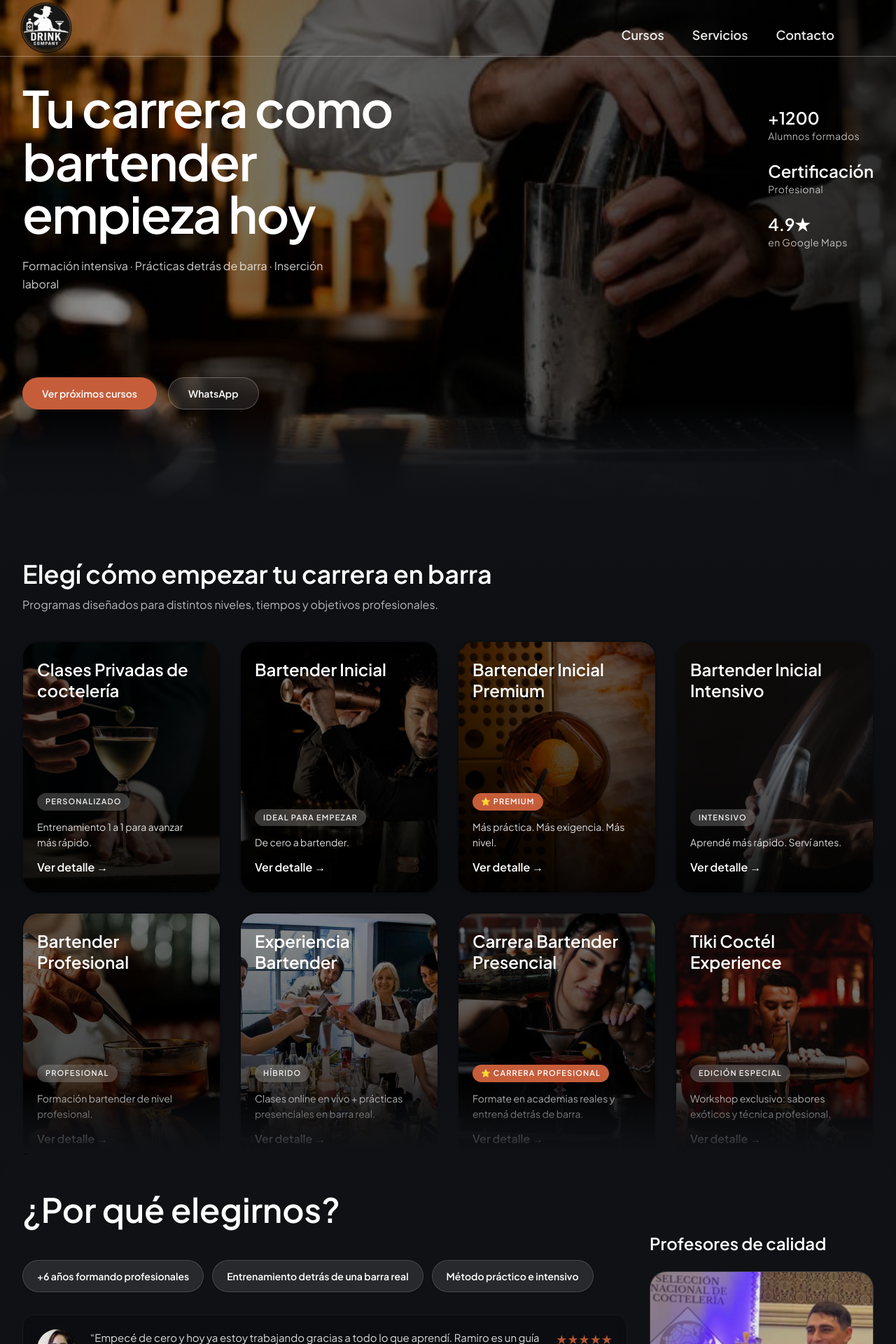
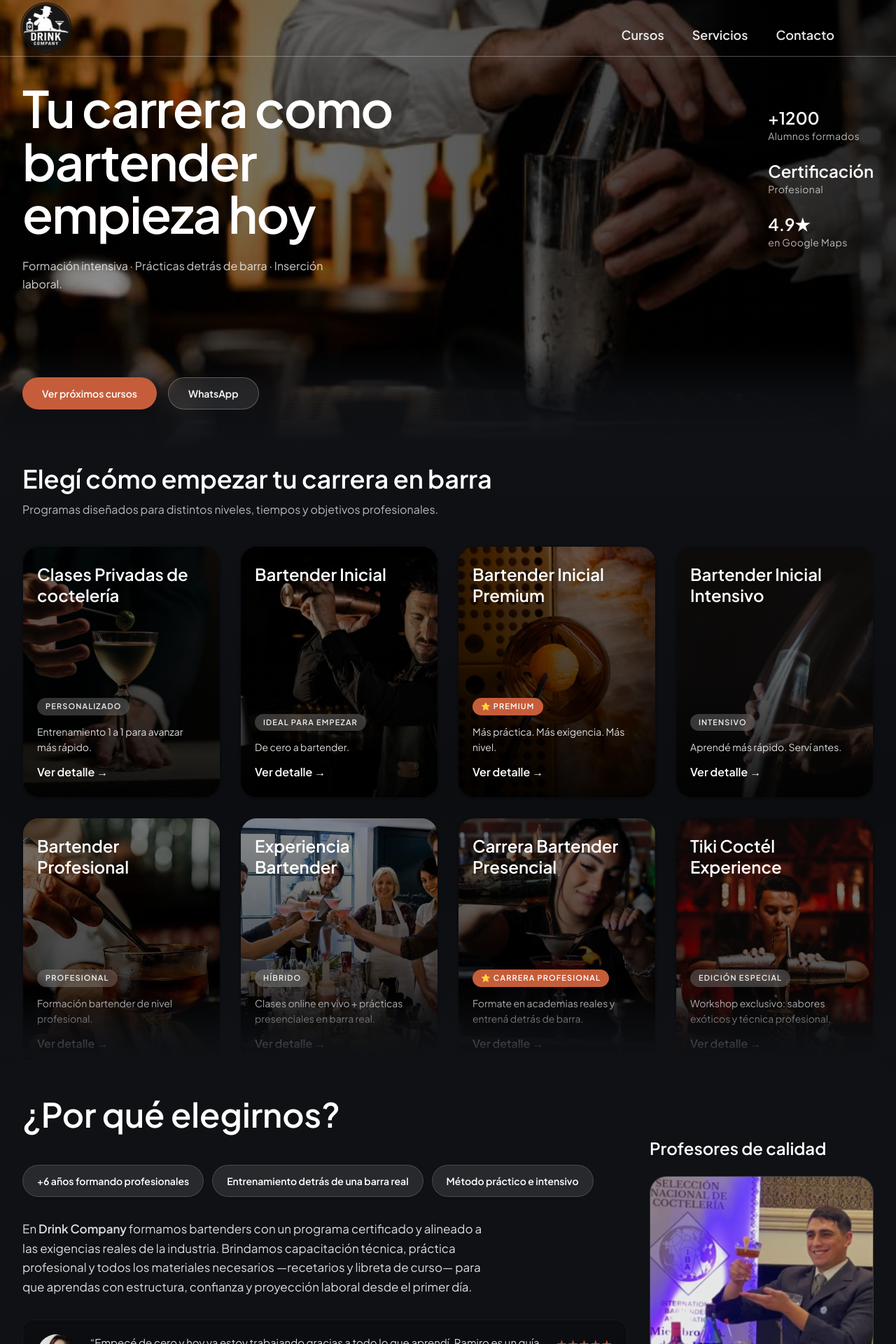
Before and after one commit to DaianaCardozo/Drink-Company, a React (Vite) app: page / in a window 1280 px wide. Shown: the top 1920 px of the page at 70% size. Built offline with nearby package versions, Linux system fonts and the light colour scheme; the HTML template or start-up script is replaced by a standard one.

Commit message:
agregue una seccion debajo del titulo por que elegirnos

```diff
--- a/src/App.tsx
+++ b/src/App.tsx
@@ -49,7 +49,7 @@ export default function App() {
 
       <main>
         {/* HERO */}
-<section id="home" className="relative h-[720px] overflow-hidden">
+<section id="home" className="relative h-[640px] overflow-hidden">
 
   {/* IMAGEN + OVERLAYS */}
   <div className="absolute inset-0">
@@ -62,6 +62,8 @@ export default function App() {
     <div className="absolute inset-0 bg-gradient-to-l from-black/70 via-black/40 to-transparent" />
   </div>
 
+
+
   {/* CONTENIDO */}
   <div className="relative z-10 mx-auto max-w-7xl px-8 pt-16 md:pt-24">
     <div className="flex justify-between items-start">
@@ -71,7 +73,7 @@ export default function App() {
         </h1>
 
         <p className="mt-6 max-w-md text-white/80 text-[16px] leading-relaxed">
-          Formación intensiva · Prácticas detrás de barra · Inserción laboral
+          Formación intensiva · Prácticas detrás de barra · Inserción laboral.
         </p>
 
         <div className="mt-30 flex flex-col sm:flex-row gap-4">
@@ -119,7 +121,7 @@ export default function App() {
         {/* SECCIÓN: CURSOS (AHORA VA ACÁ) */}
         <section
           id="cursos"
-          className="py-20 bg-gradient-to-b from-[#0F1115] via-[#0B0D10] to-[#0F1115]"
+          className="pt-6 pb-20 bg-gradient-to-b from-[#0F1115] via-[#0B0D10] to-[#0F1115]"
         >
           <div className="max-w-7xl mx-auto px-8">
             <div className="mb-10">
@@ -679,6 +681,12 @@ export default function App() {
                     Método práctico e intensivo
                   </div>
                 </div>
+                   {/* TEXTO AUTORIDAD */}
+<div className="max-w-2xl">
+  <p className="text-white/85 text-[17px] leading-relaxed">
+   En <span className="font-semibold">Drink Company</span> formamos bartenders con un programa certificado y alineado a las exigencias reales de la industria. Brindamos capacitación técnica, práctica profesional y todos los materiales necesarios —recetarios y libreta de curso— para que aprendas con estructura, confianza y proyección laboral desde el primer día.
+  </p>
+</div>
 
                 <div className="space-y-6 max-w-none md:translate-x-0" aria-label="Testimonios">
                   {/* 1 */}
```
